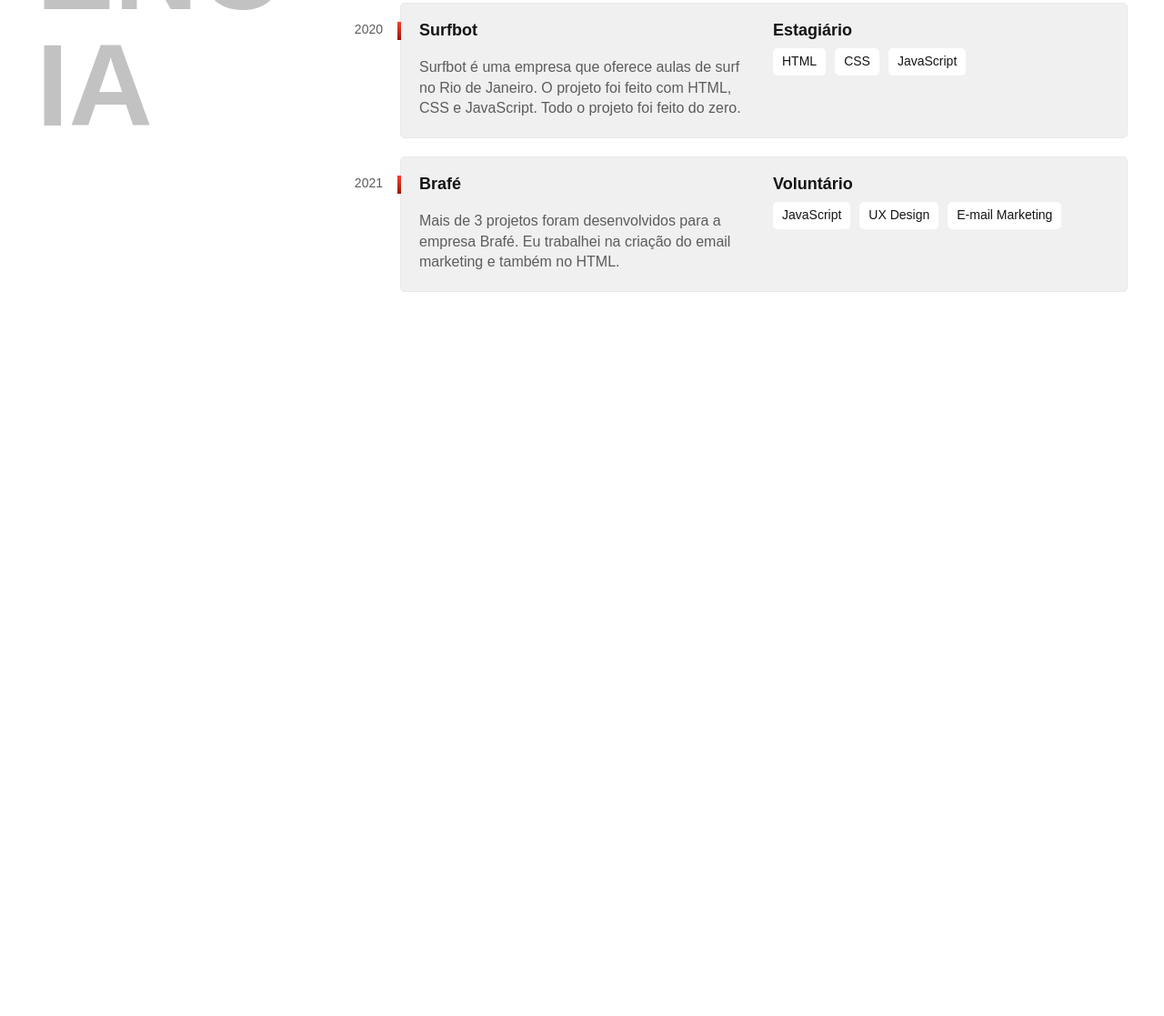
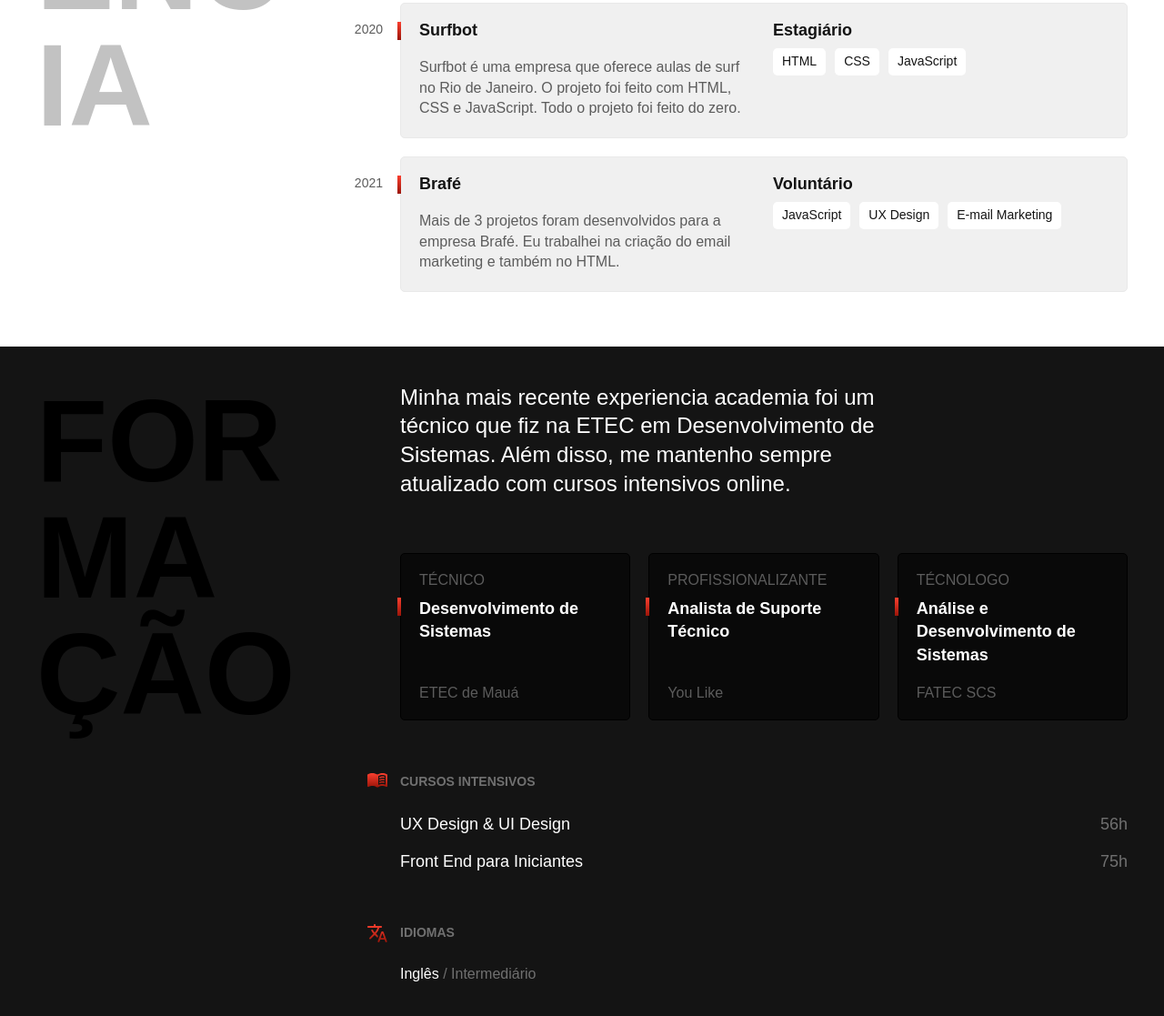
Before and after one commit to rafaellohan/projeto-portifolio-origamid, a plain HTML site: page index.html in a window 1280 px wide. Shown: the part 1127-2244 px from the top of the page at 91% size. Before the commit the page ends 1508 px from the top, so only its background shows below. Drawn offline with Linux system fonts and the light colour scheme.

Commit message:
section formaçao

```diff
--- /dev/null
+++ b/css/formacao.css
@@ -0,0 +1,130 @@
+.formacao {
+  background-color: #141414;
+  color: #fff;
+}
+
+.form-container {
+  max-width: 1200px;
+  padding: 40px 20px;
+  margin: 0 auto;
+  display: grid;
+  grid-template-columns: 1fr 2fr;
+  justify-content: center;
+}
+
+.formacao .subtitulo {
+  color: #000;
+}
+
+.form-texto {
+  font-size: 1.5rem;
+  line-height: 1.33;
+  margin-bottom: 60px;
+  max-width: 40ch; /* O texto vai ficar sempre nesse tamanho máximo */
+}
+
+.cursos-lista {
+  display: flex;
+  gap: 20px;
+  flex-wrap: wrap;
+  align-content: start;
+}
+
+.cursos {
+  background-color: #090909;
+  padding: 20px;
+  border-radius: 5px;
+  border: 1px solid #000;
+  flex: 1; /*Pra ficar um do lado do outro*/
+  display: flex;
+  flex-direction: column;
+}
+.cursos h3 {
+  font-size: 1.125rem;
+}
+
+.curso-nome {
+  flex: 1;
+  margin-bottom: 20px;
+  line-height: 1.4;
+  font-size: 1.125rem;
+  position: relative; /* para coloar o detalhe */
+}
+
+.curso-nome::before {
+  content: "";
+  display: block;
+  width: 4px;
+  height: 20px;
+  background: linear-gradient(180deg, #fa3f2f 0%, #9b1509 100%);
+  position: absolute;
+  left: -24px;
+}
+
+.curso-tipo {
+  text-transform: uppercase;
+  color: #5c5c5c;
+  margin-bottom: 10px; /*o valor nao aplica, pois é um span*/
+}
+
+.curso-local {
+  /*os itens nao estao alinhados em baixo, entao eu defini um display flex e flexdirection lá em cima, e depois eu faço o curso nome ser flex 1, para ele crescer o máximo que puder para ocupar o conteudo, que no caso é o local */
+  color: #5c5c5c;
+}
+
+.form-extra {
+  margin-top: 60px;
+}
+
+.cursos-intensivos {
+  margin-bottom: 60px;
+}
+
+.form-extra h3 {
+  font-size: 0.875rem;
+  line-height: 1;
+  font-weight: bold;
+  text-transform: uppercase;
+  color: #707070;
+  position: relative;
+  margin-bottom: 30px;
+}
+
+.cursos-intensivos h3::before {
+  content: "";
+  display: block;
+  background: url("/img/cursos.svg") no-repeat;
+  width: 24px;
+  height: 24px;
+  position: absolute;
+  left: -36px;
+  top: -2px;
+}
+
+.cursos-intensivos li {
+  margin-bottom: 20px;
+  font-size: 1.125rem;
+}
+
+.cursos-intensivos span {
+  color: #707070;
+}
+
+.cursos-intensivos li {
+  display: flex; /* Para alinhar as horas no canto direito */
+  justify-content: space-between;
+}
+.idiomas h3::before {
+  content: "";
+  display: block;
+  background: url("/img/idiomas.svg") no-repeat;
+  width: 24px;
+  height: 24px;
+  position: absolute;
+  left: -36px;
+  top: -2px;
+}
+
+.idiomas span {
+  color: #707070;
+}
--- a/css/style.css
+++ b/css/style.css
@@ -2,3 +2,4 @@
 @import "./global.css";
 @import "./cabecalho.css";
 @import "./experiencia.css";
+@import "./formacao.css";
--- a/index.html
+++ b/index.html
@@ -67,5 +67,46 @@
       </div>
     </div>
   </section>
+  <section class="formacao" id="formacao" aria-labelledby="Formação">
+    <div class="form-container">
+      <h2 class="subtitulo">formação</h2>
+      <div>
+        <p class="form-texto">Minha mais recente experiencia academia foi um técnico que fiz na ETEC em Desenvolvimento de Sistemas. Além disso, me mantenho sempre atualizado com cursos intensivos online.</p>
+        <ul class="cursos-lista">
+          <li class="cursos">
+            <span class="curso-tipo">técnico</span>
+            <h3 class="curso-nome">Desenvolvimento de Sistemas</h3>
+            <span class="curso-local">ETEC de Mauá</span>
+          </li>
+          <li class="cursos">
+            <span class="curso-tipo">profissionalizante</span>
+            <h3 class="curso-nome">Analista de Suporte Técnico</h3>
+            <span class="curso-local">You Like</span>
+          </li>
+          <li class="cursos">
+            <span class="curso-tipo">técnologo</span>
+            <h3 class="curso-nome">Análise e Desenvolvimento de Sistemas</h3>
+            <span class="curso-local">FATEC SCS</span>
+          </li>
+        </ul>
+        <div class="form-extra">
+          <div class="cursos-intensivos">
+            <h3>Cursos Intensivos</h3>
+            <ul>
+              <li>UX Design & UI Design <span>56h</span></li>
+              <li>Front End para Iniciantes <span>75h</span></li>
+            </ul>
+          </div>
+          <div class="idiomas">
+            <h3>Idiomas</h3>
+            <ul>
+              <li>Inglês <span>/ Intermediário</span></li>
+            </ul>
+          </div>
+        </div>
+      </div>
+    </div>
+
+  </section>
 
 </html>
```
